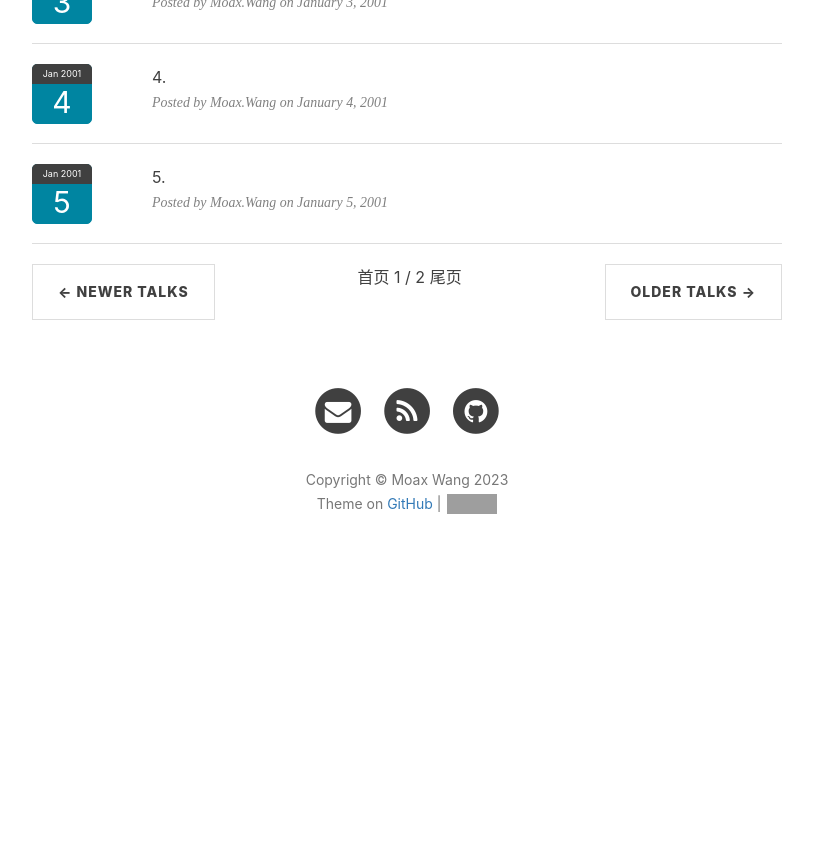
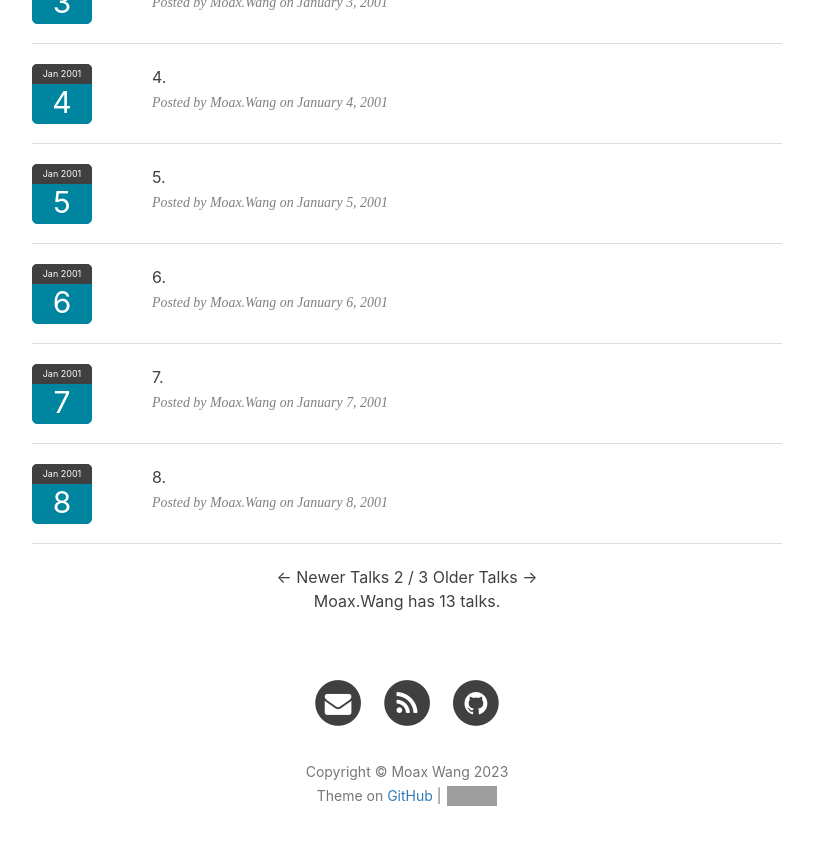
Before and after one commit to WinchellWang/winchellwang.github.io, a Jekyll site: the page built from 3talk.html, in a window 1280 px wide and 900 px high, scrolled down 1212 px. Shown: the top 845 px of the window, without its empty margins (233-1046 px from the left). Built offline with Jekyll 4.4.1, drawn with Linux system fonts in a browser that asks for light colours; nearby versions of some CDN libraries; comment, search, counter and statistics services are not loaded; before the commit the page ends 1820 px from its top, so only the background shows below that; grey boxes are pictures that could not be loaded.

Commit message:
Update 3talk.html

```diff
--- a/3talk.html
+++ b/3talk.html
@@ -207,17 +207,12 @@
             <!-- 分页 结束 -->
 
             <ul class="pager">
-                <li class="previous">
-                    <a class="hexo-talk-previouspage" href="javascript:;">&larr; Newer Talks</a>
-                </li>
-                <a class="hexo-talk-firstpage" href="javascript:;"> 首页</a>
+                <a class="previous hexo-talk-previouspage" href="javascript:;">&larr; Newer Talks</a>
+                <!-- <a class="hexo-talk-firstpage" href="javascript:;"> 首页</a> -->
                 <span class="hexo-talk-pagenum" style="line-height: 1.7">2 / 3</span>
-                <a class="hexo-talk-lastpage" href="javascript:;">尾页</a>
-                <li class="next">
-                    <a class="hexo-talk-nextpage" href="javascript:;">Older Talks &rarr;</a>
-                </li>
+                <!-- <a class="hexo-talk-lastpage" href="javascript:;">尾页</a> -->
+                <a class="next hexo-talk-nextpage" href="javascript:;">Older Talks &rarr;</a>
             </ul>
-        </div>
         </div>
     </div>
 
@@ -228,6 +223,10 @@
             document.write(numitem3)
         </script> talks.
     </div>
+
+</div>
+
+
 <!-- Main Content end-->
 
 <!-- 标签切换脚本 -->
```
Lines whose indentation alone changed are shown as unchanged.
